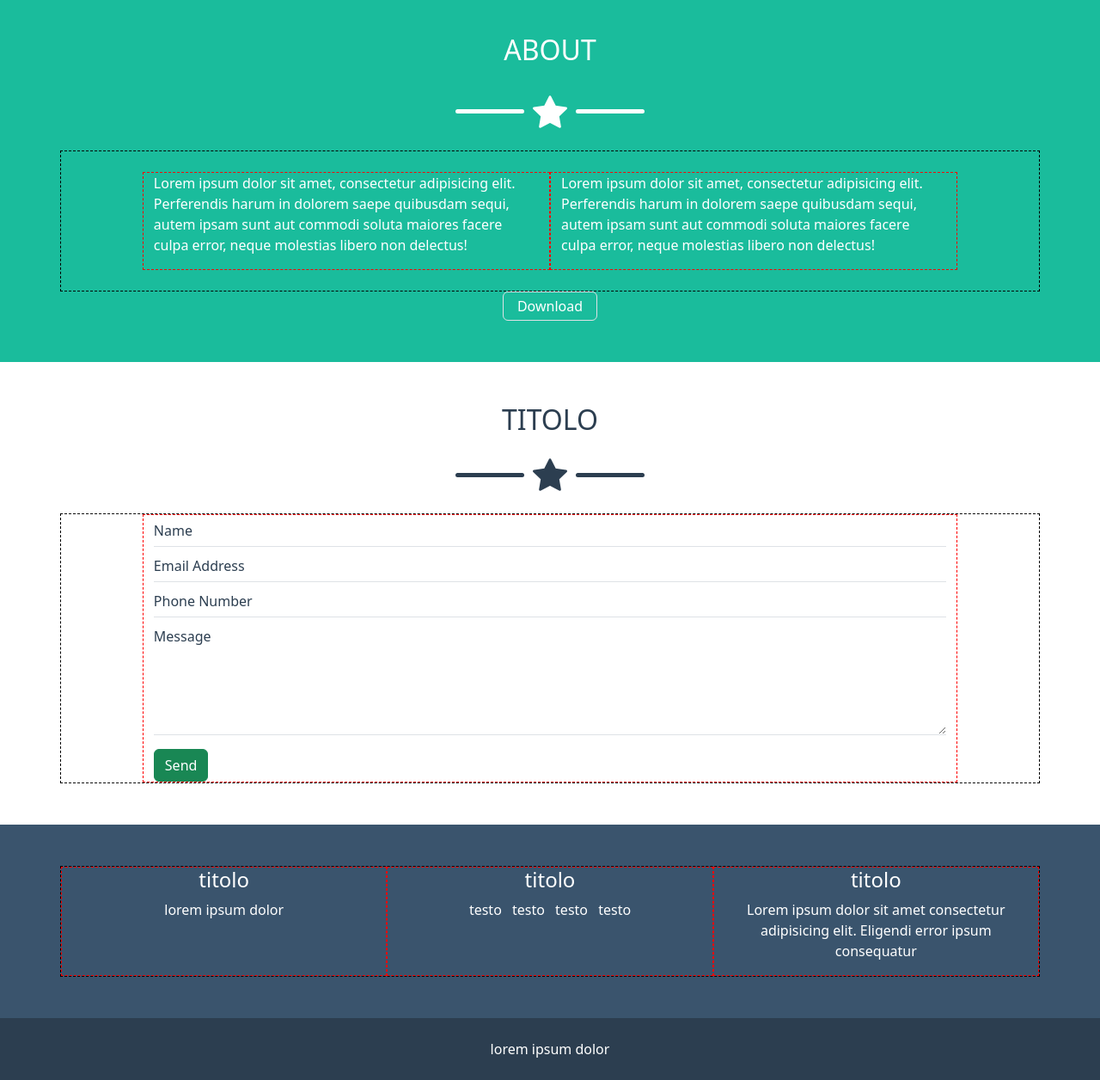
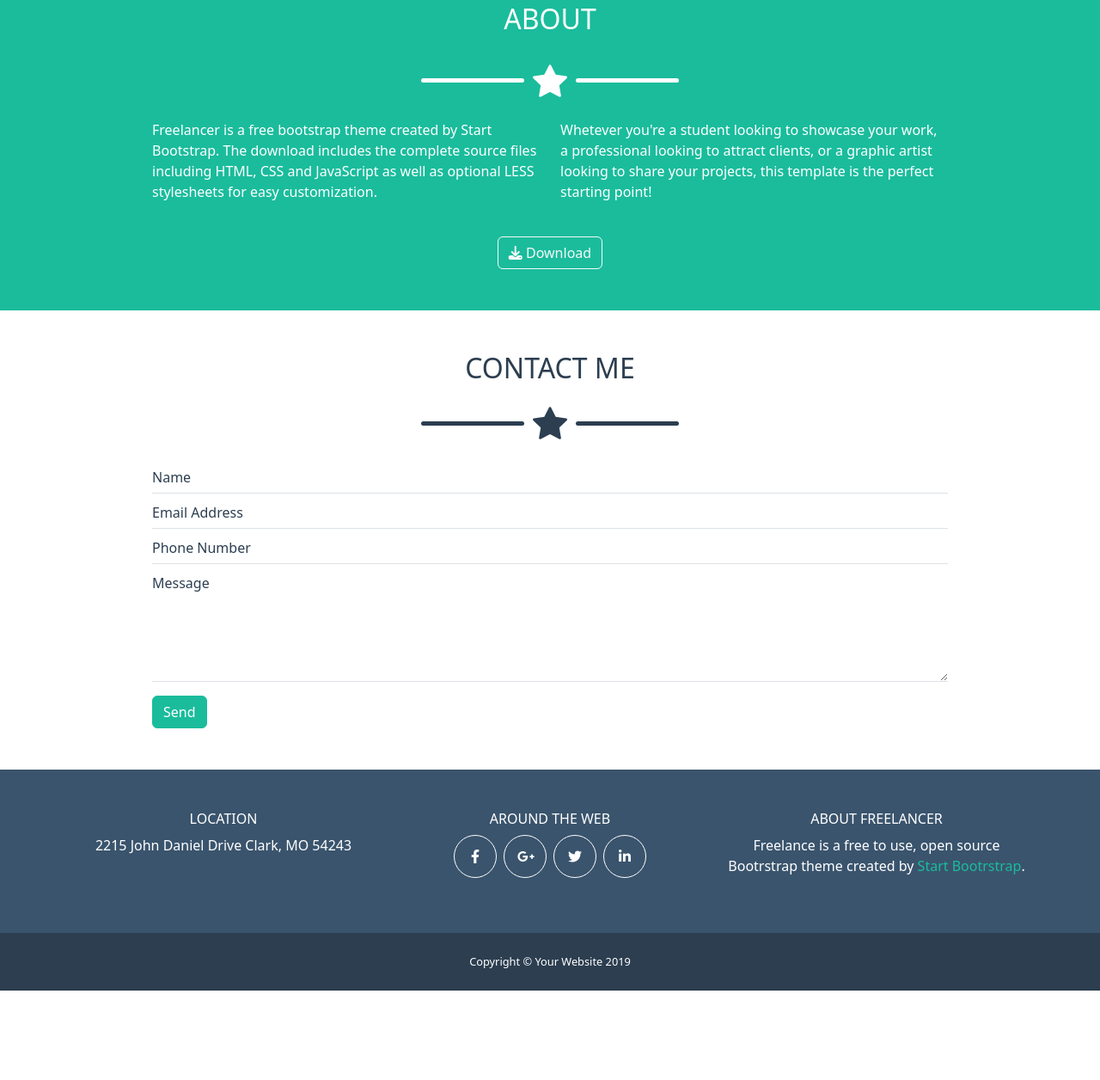
Before and after one commit to FrancescoM95/html-css-bootstrap-freelancer, a plain HTML site: page index.html in a window 1280 px wide. Shown: the part 1448-2704 px from the top of the page at 86% size. After the commit the page ends 2600 px from the top, so only its background shows below. Drawn offline with nearby package versions, Linux system fonts and the light colour scheme.

Commit message:
completed main and footer

```diff
--- a/css/style.css
+++ b/css/style.css
@@ -4,8 +4,6 @@
     --primary-color: #2C3E50;
     --secondary-color: #1ABC9C;
 }
-
-
 
 /*# Generics */
 
@@ -34,6 +32,11 @@ h3 {
     font-weight: 500;
 }
 
+h4 {
+    text-transform: uppercase;
+    font-size: 1rem;
+}
+
 /** Utils */
 
 .bgc-primary {
@@ -42,16 +45,30 @@ h3 {
 
 .bgc-secondary {
     background-color: var(--secondary-color);
+    border-color: var(--secondary-color);
 }
 
-.evidenz1 {
-    border: 1px dashed black;
+.btn-download:hover {
+    color: var(--secondary-color);
 }
 
-.evidenz2 {
-    border: 1px dashed red;
+.btn-social {
+    width: 50px;
+    height: 50px;
+    padding: 10px 15px;
+    border-color: #fff;
+    border-radius: 50%;
+    color: #fff;
 }
 
+mark {
+    background-color: transparent;
+    color: var(--secondary-color);
+    font-weight: 500;
+    padding: 0;
+}
+
+/* SEPARATOR */
 div[class^=separator] {
     display: flex;
     justify-content: center;
@@ -100,12 +117,10 @@ header .navbar a {
     font-weight: 500;
 }
 
-
 /*# PORTFOLIO */
 
 .portfolio-img>img {
     border-radius: 10px;
-    margin-bottom: 30px;
 }
 
 #portfolio,
@@ -120,7 +135,6 @@ header .navbar a {
     border-width: 0 0 1px 0;
 }
 
-
 /** footer */
 
 footer {
@@ -129,4 +143,23 @@ footer {
 
 .footer-bottom {
     background-color: var(--primary-color);
+    font-size: 0.8rem;
+    font-weight: 500;
 }
+
+/*@ RESPONSIVE */
+
+@media screen and (min-width:768px) {
+
+    .separator-line {
+        width: 100px;
+    }
+}
+
+
+@media screen and (min-width:992px) {
+
+    .separator-line {
+        width: 120px;
+    }
+}
--- a/index.html
+++ b/index.html
@@ -7,6 +7,11 @@
     <meta name="author" content="Francesco Mongiello">
     <meta name="description" content="Bootstrap Freelancer">
     <title>Bootstrap Freelancer</title>
+
+    <!--§ Font Awesome -->
+    <link rel='stylesheet' href='https://cdnjs.cloudflare.com/ajax/libs/font-awesome/6.4.2/css/all.min.css'
+        integrity='sha512-z3gLpd7yknf1YoNbCzqRKc4qyor8gaKU1qmn+CShxbuBusANI9QpRohGBreCFkKxLhei6S9CQXFEbbKuqLg0DA=='
+        crossorigin='anonymous'>
 
     <!--§ Bootstrap -->
     <link href="https://cdn.jsdelivr.net/npm/bootstrap@5.3.2/dist/css/bootstrap.min.css" rel="stylesheet"
@@ -83,7 +88,7 @@
                     <span class="separator-icon"><i class="bi bi-star-fill fs-1"></i></span>
                     <span class="separator-line"></span>
                 </div>
-                <div class="row row-cols-1 row-cols-md-2 row-cols-lg-3">
+                <div class="row row-cols-1 row-cols-md-2 row-cols-lg-3 g-4">
                     <div class="col">
                         <div class="portfolio-img">
                             <img src="img/cabin.png" alt="cabin">
@@ -127,25 +132,24 @@
                     <span class="separator-icon"><i class="bi bi-star-fill fs-1"></i></span>
                     <span class="separator-line"></span>
                 </div>
-                <div class="row justify-content-center py-4 evidenz1">
-                    <div class="col-10 col-md-5 evidenz2">
+                <div class="row justify-content-center pb-4">
+                    <div class="col-8  col-sm-10 col-md-5">
                         <p>
-                            Lorem ipsum dolor sit amet, consectetur adipisicing elit. Perferendis harum in dolorem
-                            saepe
-                            quibusdam sequi, autem ipsam sunt aut commodi soluta maiores facere culpa error, neque
-                            molestias libero non delectus!
+                            Freelancer is a free bootstrap theme created by Start Bootstrap. The download includes the
+                            complete source files including HTML, CSS and JavaScript as well as optional LESS
+                            stylesheets for easy customization.
                         </p>
                     </div>
-                    <div class="col-10 col-md-5 evidenz2">
+                    <div class="col-8 col-sm-10 col-md-5">
                         <p>
-                            Lorem ipsum dolor sit amet, consectetur adipisicing elit. Perferendis harum in dolorem
-                            saepe
-                            quibusdam sequi, autem ipsam sunt aut commodi soluta maiores facere culpa error, neque
-                            molestias libero non delectus!
+                            Whetever you're a student looking to showcase your work, a professional looking to attract
+                            clients, or a graphic artist looking to share your projects, this template is the perfect
+                            starting point!
                         </p>
                     </div>
                 </div>
-                <a href="#" class="border rounded px-3 py-1">Download</a>
+                <button type="button" class="btn btn-outline-light btn-download"><i class="fa-solid fa-download"></i>
+                    Download</button>
             </div>
         </section>
 
@@ -153,14 +157,14 @@
         <section id="contact" class="py-5">
 
             <div class="container-md">
-                <h3 class="text-center">titolo</h3>
+                <h3 class="text-center">contact me</h3>
                 <div class="separator-dark">
                     <span class="separator-line"></span>
                     <span class="separator-icon"><i class="bi bi-star-fill fs-1"></i></span>
                     <span class="separator-line"></span>
                 </div>
-                <div class="row justify-content-center evidenz1">
-                    <div class="col-10 evidenz2">
+                <div class="row justify-content-center">
+                    <div class="col-8 col-sm-10">
                         <form action="#">
                             <div class="mb-1">
                                 <input type="text" class="form-control" name="name" id="name" placeholder="Name">
@@ -176,7 +180,7 @@
                             <div class="mb-3">
                                 <textarea class="form-control" id="message" rows="5" placeholder="Message"></textarea>
                             </div>
-                            <button class="btn btn-success">Send</button>
+                            <button class="btn btn-success bgc-secondary">Send</button>
                         </form>
                     </div>
 
@@ -189,27 +193,36 @@
     <footer class="text-center">
 
         <div class="footer-top container-md py-5">
-            <div class="row row-cols-1 row-cols-md-3 justify-content-center evidenz1">
+            <div class="row row-cols-1 row-cols-md-3 justify-content-center gap-3 justify-content-md-start gap-md-0">
                 <!-- ADRESS/SOCIAL -->
-                <div class="col evidenz2">
-                    <h4>titolo</h4>
+                <div class="col">
+                    <h4>Location</h4>
                     <address>
-                        lorem ipsum dolor
+                        2215 John Daniel Drive Clark, MO 54243
                     </address>
                 </div>
-                <div class="col evidenz2">
-                    <h4>titolo</h4>
-                    <ul class="list-inline mb-0">
-                        <li class="list-inline-item">testo</li>
-                        <li class="list-inline-item">testo</li>
-                        <li class="list-inline-item">testo</li>
-                        <li class="list-inline-item">testo</li>
-                    </ul>
+                <div class="col p-0">
+                    <h4>Around the web</h4>
+                    <div class="d-flex justify-content-center gap-2 pb-3">
+                        <button type="button" class="btn btn-social">
+                            <i class="fa-brands fa-facebook-f"></i>
+                        </button>
+                        <button type="button" class="btn btn-social">
+                            <i class="fa-brands fa-google-plus-g"></i>
+                        </button>
+                        <button type="button" class="btn btn-social">
+                            <i class="fa-brands fa-twitter"></i>
+                        </button>
+                        <button type="button" class="btn btn-social">
+                            <i class="fa-brands fa-linkedin-in"></i>
+                        </button>
+                    </div>
                 </div>
-                <div class="col evidenz2">
-                    <h4>titolo</h4>
+                <div class="col">
+                    <h4>About freelancer</h4>
                     <p>
-                        Lorem ipsum dolor sit amet consectetur adipisicing elit. Eligendi error ipsum consequatur
+                        Freelance is a free to use, open source Bootrstrap theme created by <mark>Start
+                            Bootrstrap</mark>.
                     </p>
                 </div>
             </div>
@@ -218,9 +231,9 @@
         <div class="footer-bottom container-fluid">
             <div class="row">
                 <div class="col">
-                    <address class="mb-0 py-4">
-                        lorem ipsum dolor
-                    </address>
+                    <div class="mb-0 py-4">
+                        Copyright © Your Website 2019
+                    </div>
                 </div>
             </div>
 
```
